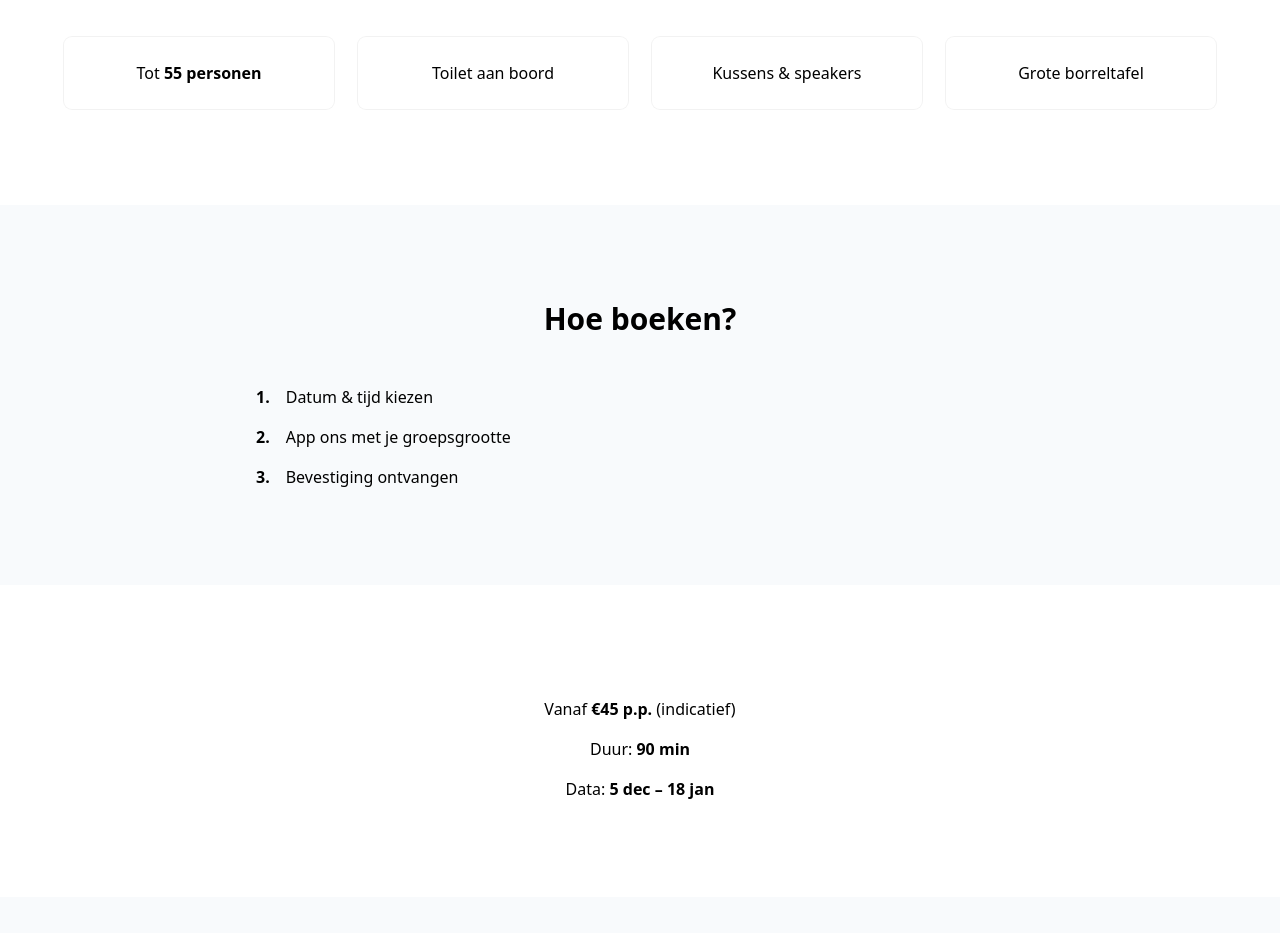
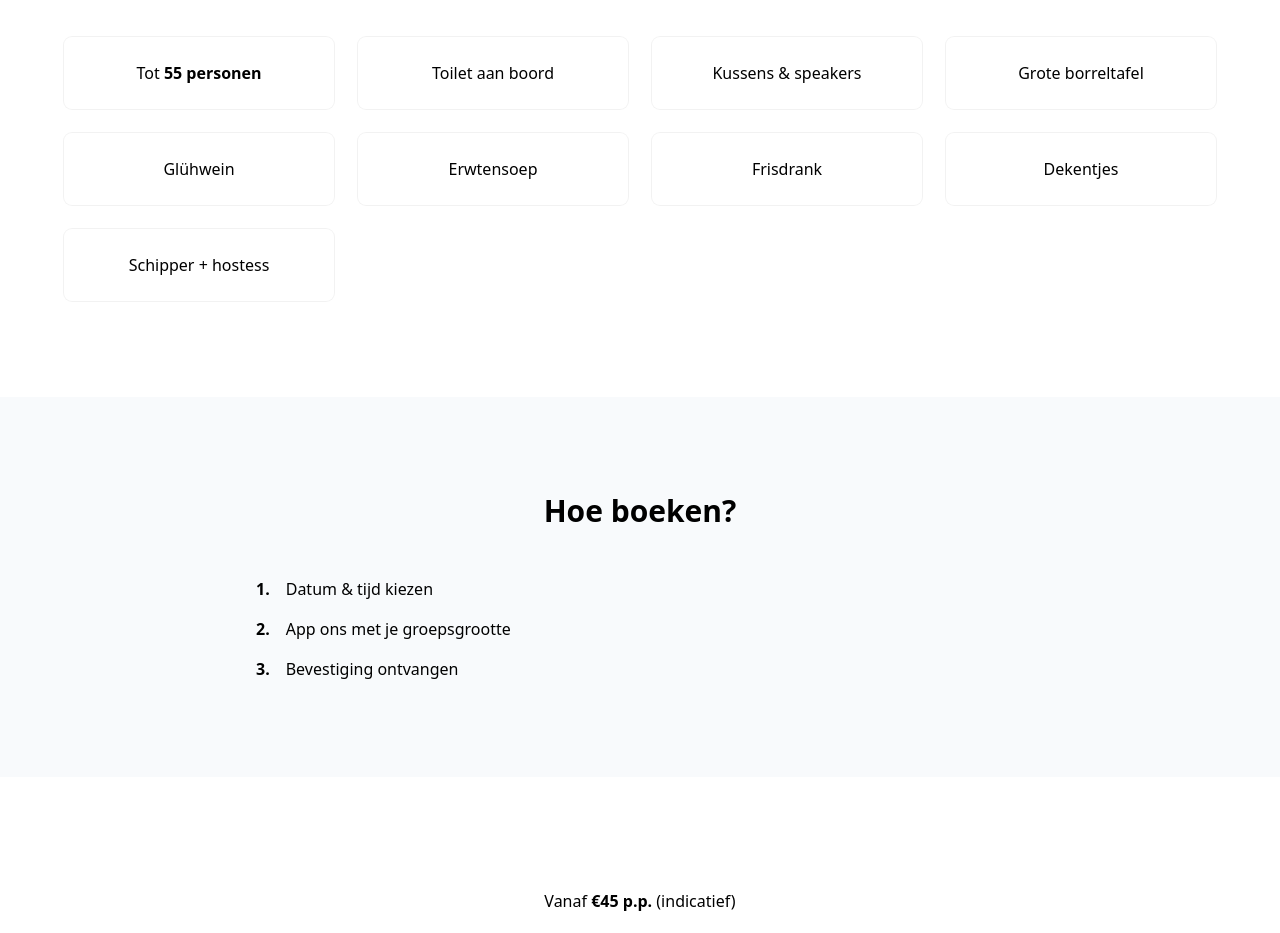
Before and after one commit to matthijshart/ALF25, a plain HTML site: page index.html in a window 1280 px wide. Shown: the part 780-1713 px from the top of the page. Drawn offline with nearby package versions, Linux system fonts and the light colour scheme.

Commit message:
Add more highlights

```diff
--- a/index.html
+++ b/index.html
@@ -58,6 +58,11 @@
         <div class="p-6 ring-1 ring-black/5 rounded-lg">Toilet aan boord</div>
         <div class="p-6 ring-1 ring-black/5 rounded-lg">Kussens & speakers</div>
         <div class="p-6 ring-1 ring-black/5 rounded-lg">Grote borreltafel</div>
+        <div class="p-6 ring-1 ring-black/5 rounded-lg">Glühwein</div>
+        <div class="p-6 ring-1 ring-black/5 rounded-lg">Erwtensoep</div>
+        <div class="p-6 ring-1 ring-black/5 rounded-lg">Frisdrank</div>
+        <div class="p-6 ring-1 ring-black/5 rounded-lg">Dekentjes</div>
+        <div class="p-6 ring-1 ring-black/5 rounded-lg">Schipper + hostess</div>
       </div>
     </section>
 
```
